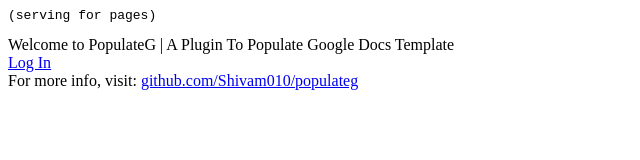
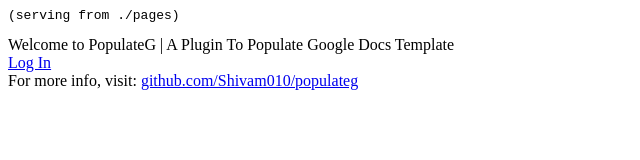
Before and after one commit to Shivam010/populateG, a plain HTML site: page pages/index.html in a window 1280 px wide. Shown: the full height of the page, 0-640 px from the left. Drawn offline with Linux system fonts and the light colour scheme.

Commit message:
typo: pages/index.html, README.md

```diff
--- a/pages/index.html
+++ b/pages/index.html
@@ -1,6 +1,6 @@
 <html>
 <body>
-<pre>(serving for pages)</pre>
+<pre>(serving from ./pages)</pre>
 Welcome to PopulateG | A Plugin To Populate Google Docs Template <br> <a href="/login">Log In</a>
 </body>
 <br>
```
Also changed, not shown: 1 other file.
